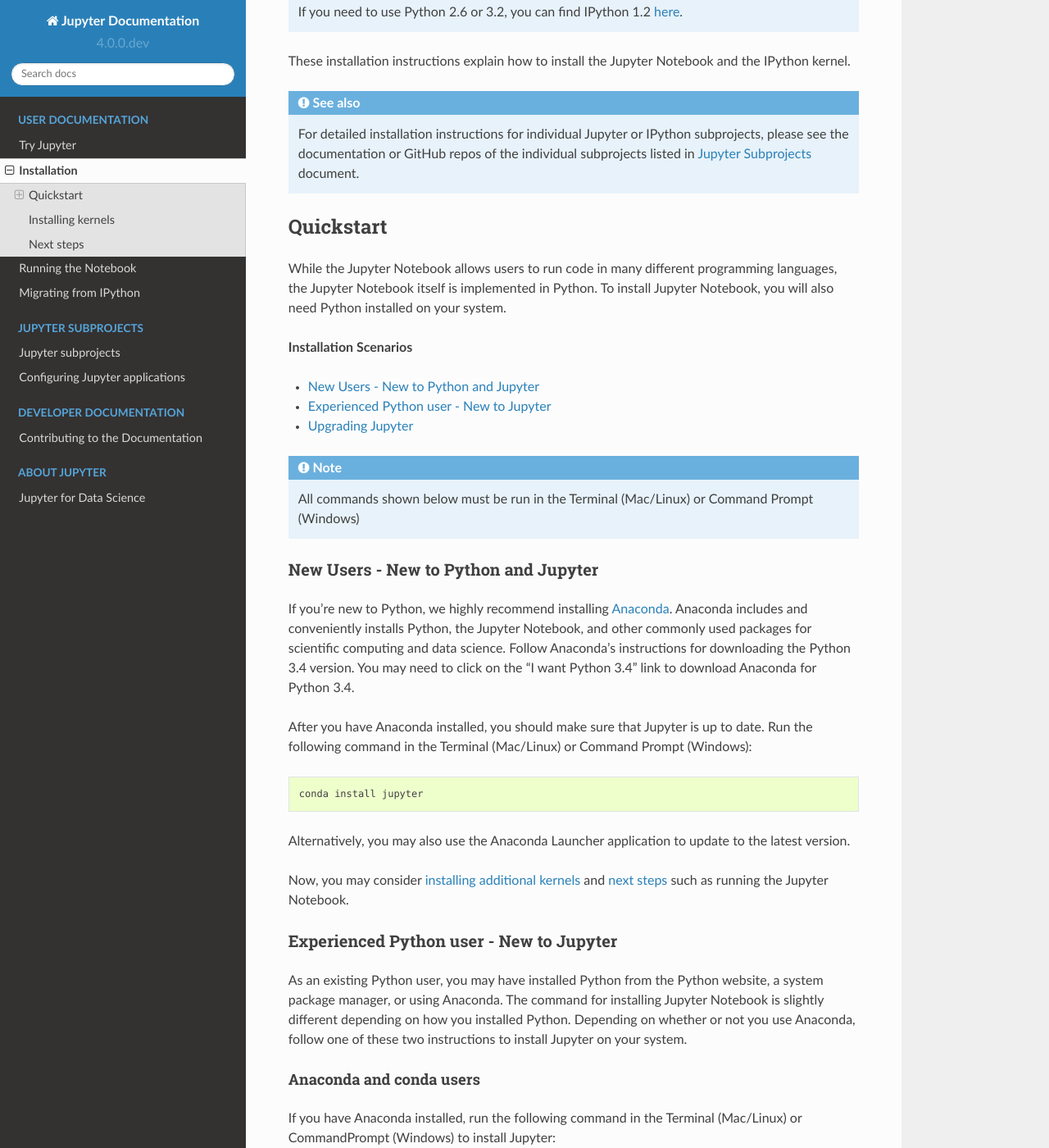
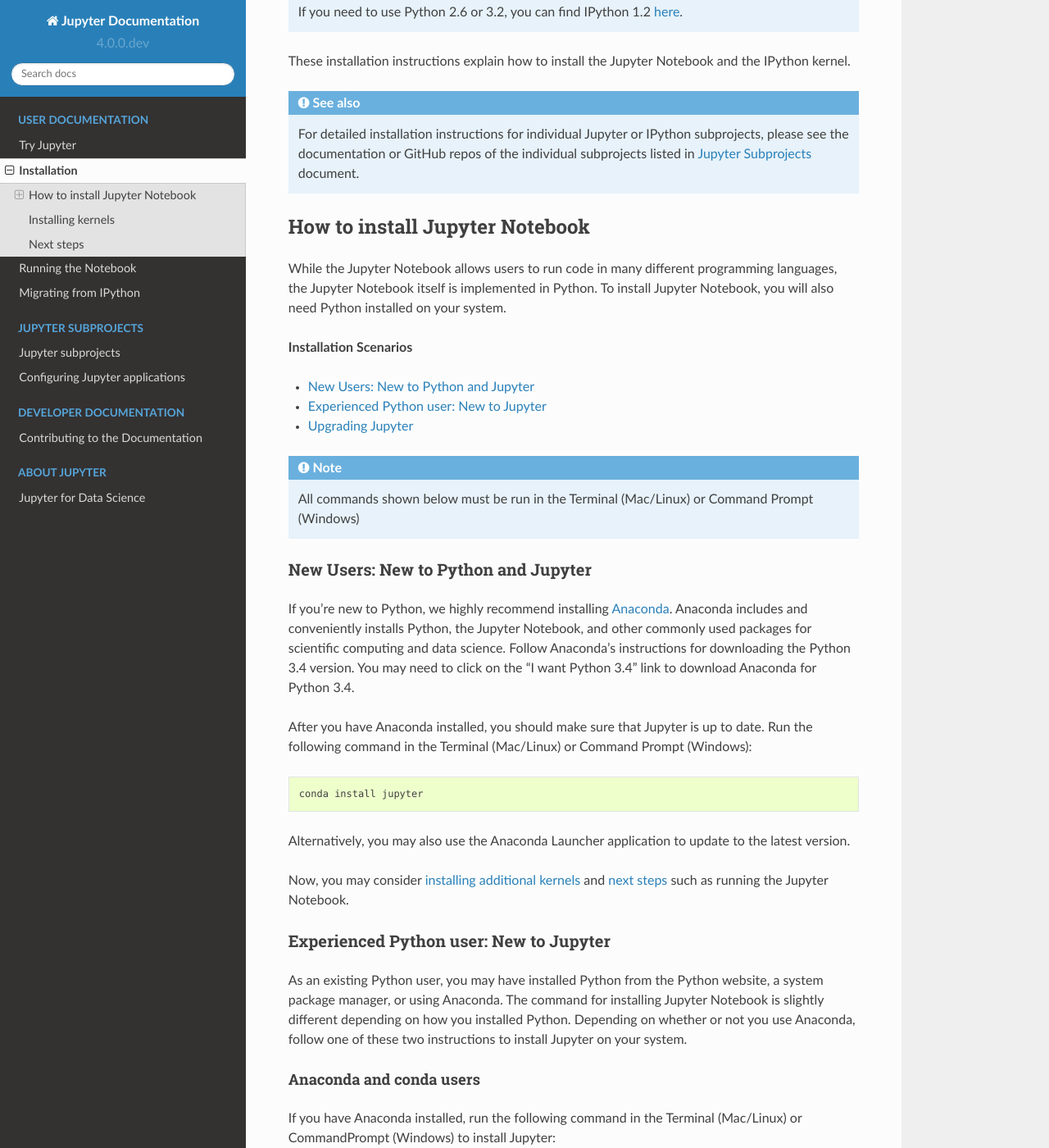
Before and after one commit to jupyter/jupyter, a Sphinx documentation site: the page built from docs/source/install.rst, in a window 1280 px wide and 1400 px high, scrolled down 246 px. Shown: the whole window at 82% size. Built offline with Sphinx 7.4.7 and the Read the Docs theme 2.0.0, drawn with Linux system fonts in a browser that asks for light colours; pages that are not in the unit, such as notebooks, are missing from menus; some of the changed text lies outside the part shown.

Commit message:
Fix minor wording and punctuation per ellisonbg

```diff
--- a/docs/source/install.rst
+++ b/docs/source/install.rst
@@ -23,8 +23,8 @@
     document.
 
 
-Quickstart
-----------
+How to install Jupyter Notebook
+-------------------------------
 
 While the Jupyter Notebook allows users to run code in many different
 programming languages, the Jupyter Notebook itself is implemented in Python.
@@ -33,8 +33,8 @@
 
 **Installation Scenarios**
 
-* :ref:`New Users - New to Python and Jupyter <new-to-python-and-jupyter>`
-* :ref:`Experienced Python user - New to Jupyter <existing-python-new-jupyter>`
+* :ref:`New Users: New to Python and Jupyter <new-to-python-and-jupyter>`
+* :ref:`Experienced Python user: New to Jupyter <existing-python-new-jupyter>`
 * :ref:`Upgrading Jupyter <upgrading>`
 
 
@@ -45,8 +45,8 @@
 
 .. _new-to-python-and-jupyter:
 
-New Users - New to Python and Jupyter
-~~~~~~~~~~~~~~~~~~~~~~~~~~~~~~~~~~~~~
+New Users: New to Python and Jupyter
+~~~~~~~~~~~~~~~~~~~~~~~~~~~~~~~~~~~~
 
 If you're new to Python, we highly recommend installing `Anaconda
 <http://continuum.io/downloads>`_. Anaconda includes and conveniently
@@ -70,8 +70,8 @@
 
 .. _existing-python-new-jupyter:
 
-Experienced Python user - New to Jupyter
-~~~~~~~~~~~~~~~~~~~~~~~~~~~~~~~~~~~~~~~~
+Experienced Python user: New to Jupyter
+~~~~~~~~~~~~~~~~~~~~~~~~~~~~~~~~~~~~~~~
 
 As an existing Python user, you may have installed Python from the Python website,
 a system package manager, or using Anaconda. The command for installing Jupyter
@@ -129,8 +129,8 @@
 
 .. _upgrading:
 
-Upgrading to Jupyter - Experienced Users
-~~~~~~~~~~~~~~~~~~~~~~~~~~~~~~~~~~~~~~~~
+Upgrading to Jupyter: Experienced Users
+~~~~~~~~~~~~~~~~~~~~~~~~~~~~~~~~~~~~~~~
 The Jupyter Notebook used to be called the IPython Notebook. If you are running
 an older version of the IPython Notebook (version 3 or earlier) you can use the
 following to upgrade to the latest version of the Jupyter Notebook.
--- a/docs/source/tryjupyter.rst
+++ b/docs/source/tryjupyter.rst
@@ -13,4 +13,4 @@
 -------------------------
 If you have tried Jupyter and like it, please use our detailed
 :ref:`installation guide <install>` to install it in your
-environment.
+computer.
```
